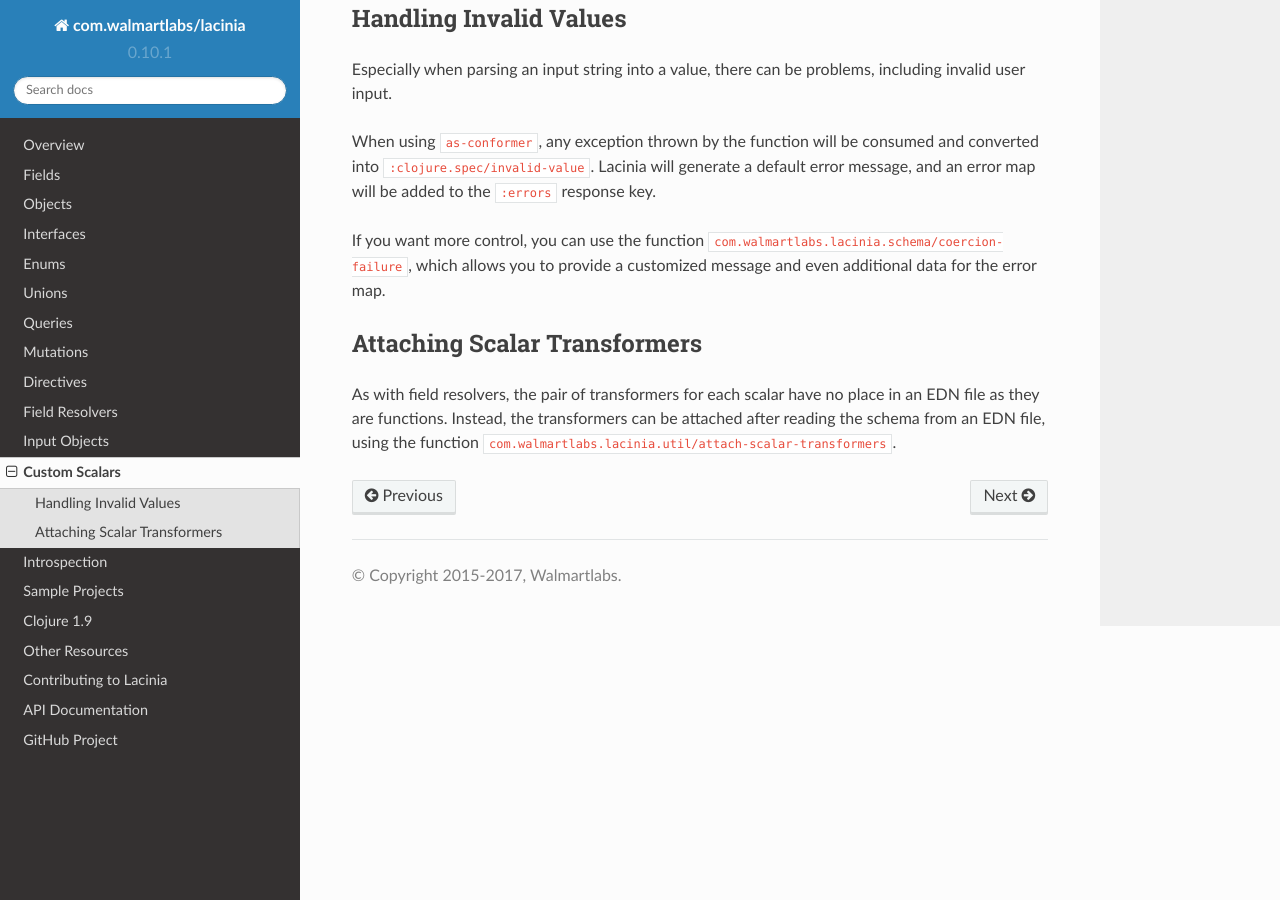
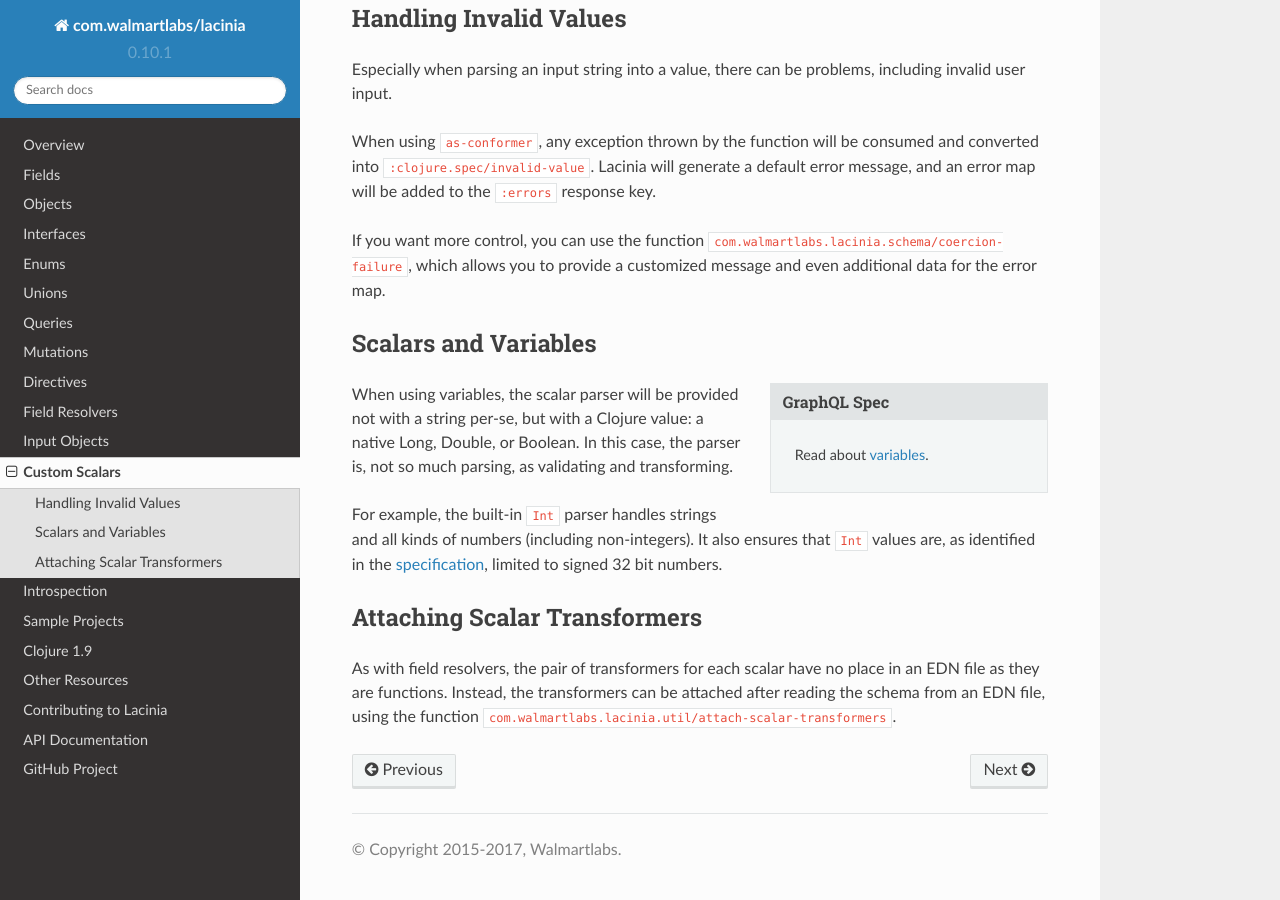
Before and after one commit to walmartlabs/lacinia, a Sphinx documentation site: the page built from docs/custom-scalars.rst, in a window 1280 px wide and 900 px high, scrolled down 1084 px. Built offline with Sphinx 7.4.7 and the Read the Docs theme 2.0.0, drawn with Linux system fonts in a browser that asks for light colours.

Commit message:
Properly handle variables that aren't strings
Fixes #69

```diff
--- a/docs/custom-scalars.rst
+++ b/docs/custom-scalars.rst
@@ -49,6 +49,22 @@ Lacinia will generate a default error message, and an error map will be added to
 If you want more control, you can use the function ``com.walmartlabs.lacinia.schema/coercion-failure``, which allows you
 to provide a customized message and even additional data for the error map.
 
+Scalars and Variables
+---------------------
+
+.. sidebar:: GraphQL Spec
+
+   Read about `variables <http://facebook.github.io/graphql/#sec-Language.Variables>`_.
+
+When using variables, the scalar parser will be provided not with a string per-se, but
+with a Clojure value: a native Long, Double, or Boolean. In this case, the parser
+is, not so much parsing, as validating and transforming.
+
+For example, the built-in ``Int`` parser handles strings and all kinds of numbers
+(including non-integers). It also ensures that ``Int`` values are, as identified in
+the `specification <http://facebook.github.io/graphql/#sec-Int>`_, limited to signed
+32 bit numbers.
+
 Attaching Scalar Transformers
 -----------------------------
 
```
Also changed, not shown: CHANGES.md (+3 -0 lines), 4 other files.
